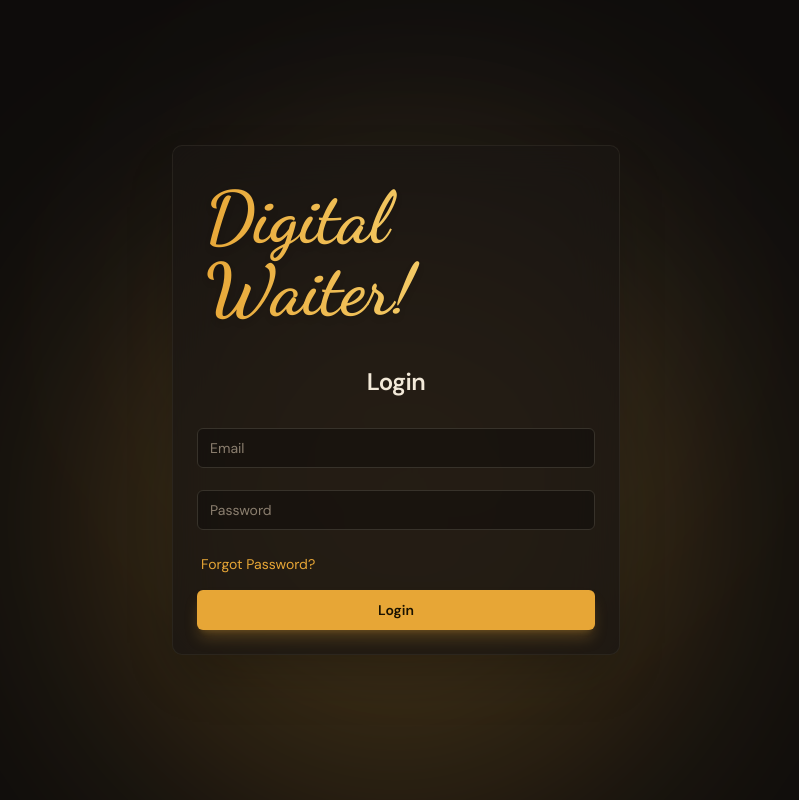
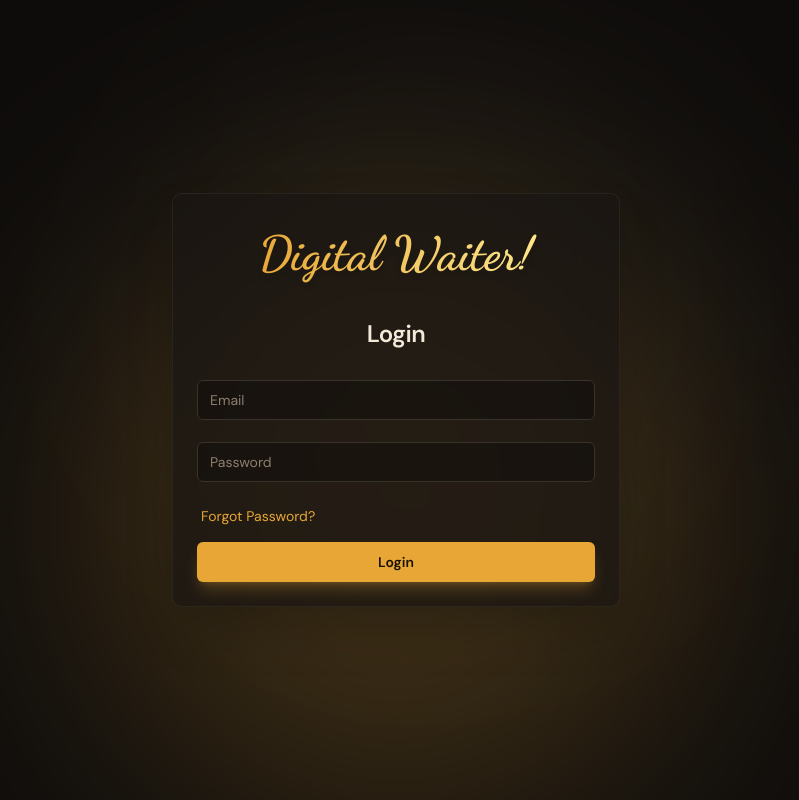
Before and after one commit to Pukar777/PosInventory, a React (Vite) app in the folder frontend/: page /login in a window 1280 px wide. Shown: the whole page, without its empty margins (244-1043 px from the left). Built offline with nearby package versions, Linux system fonts and the light colour scheme; no server answers; a web font is replaced by a local one.

Commit message:
patch(login page) :revert logo text to previous version

```diff
--- a/frontend/src/pages/LoginPage.tsx
+++ b/frontend/src/pages/LoginPage.tsx
@@ -55,7 +55,7 @@ export default function LoginPage() {
                 <CardHeader className="space-y-4 pt-8">
                     <div className="flex justify-center mb-2">
                         <span
-                            className="text-7xl font-bold bg-clip-text text-transparent bg-gradient-to-r from-primary to-amber-200 drop-shadow-md pb-4 pt-1 px-2"
+                            className="text-5xl font-bold bg-clip-text text-transparent bg-gradient-to-r from-primary to-amber-200 drop-shadow-md pb-4 pt-1 px-2"
                             style={{ fontFamily: "'Dancing Script', 'Pacifico', cursive" }}
                         >
                             {import.meta.env.VITE_APP_NAME || 'Digital Waiter!'}
```
